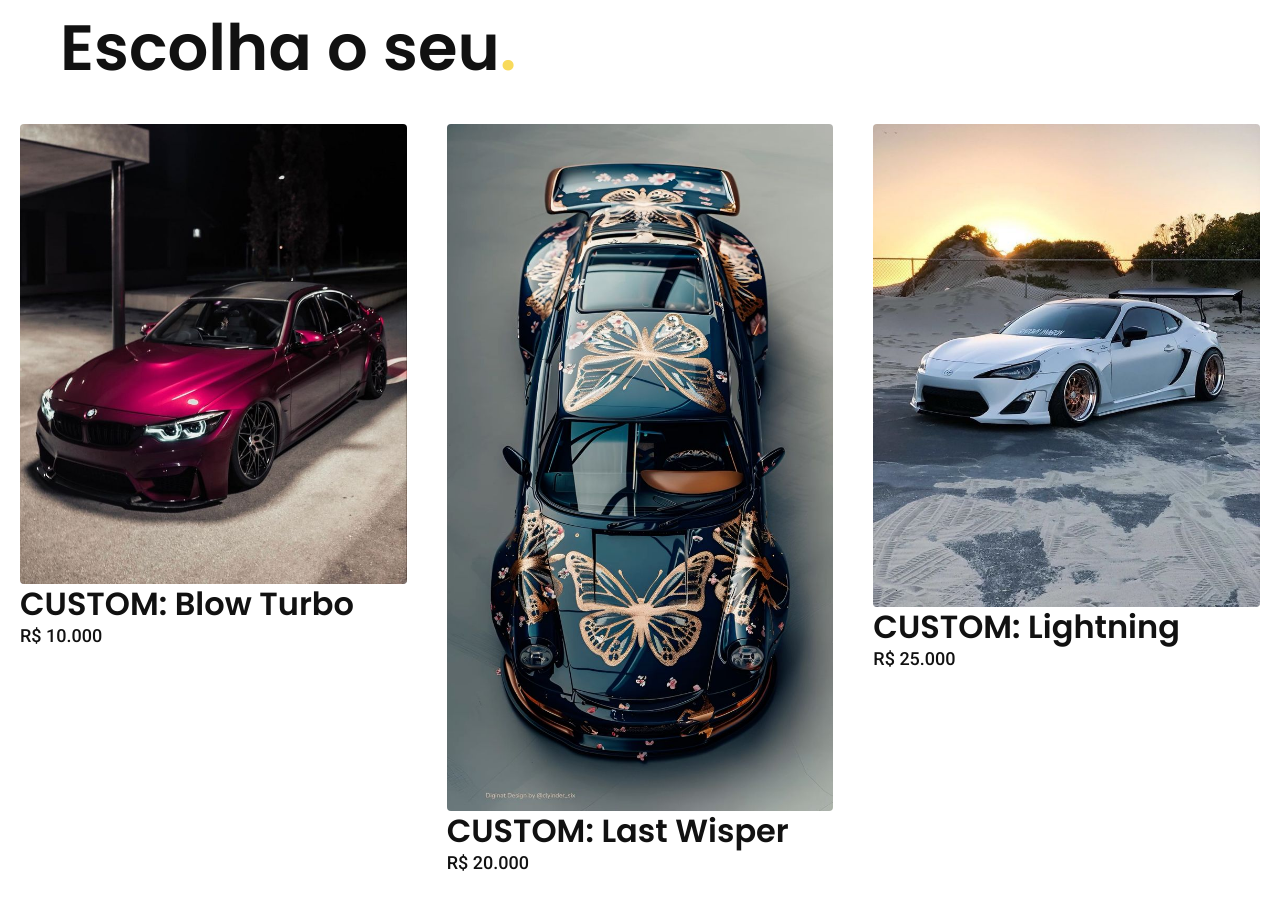
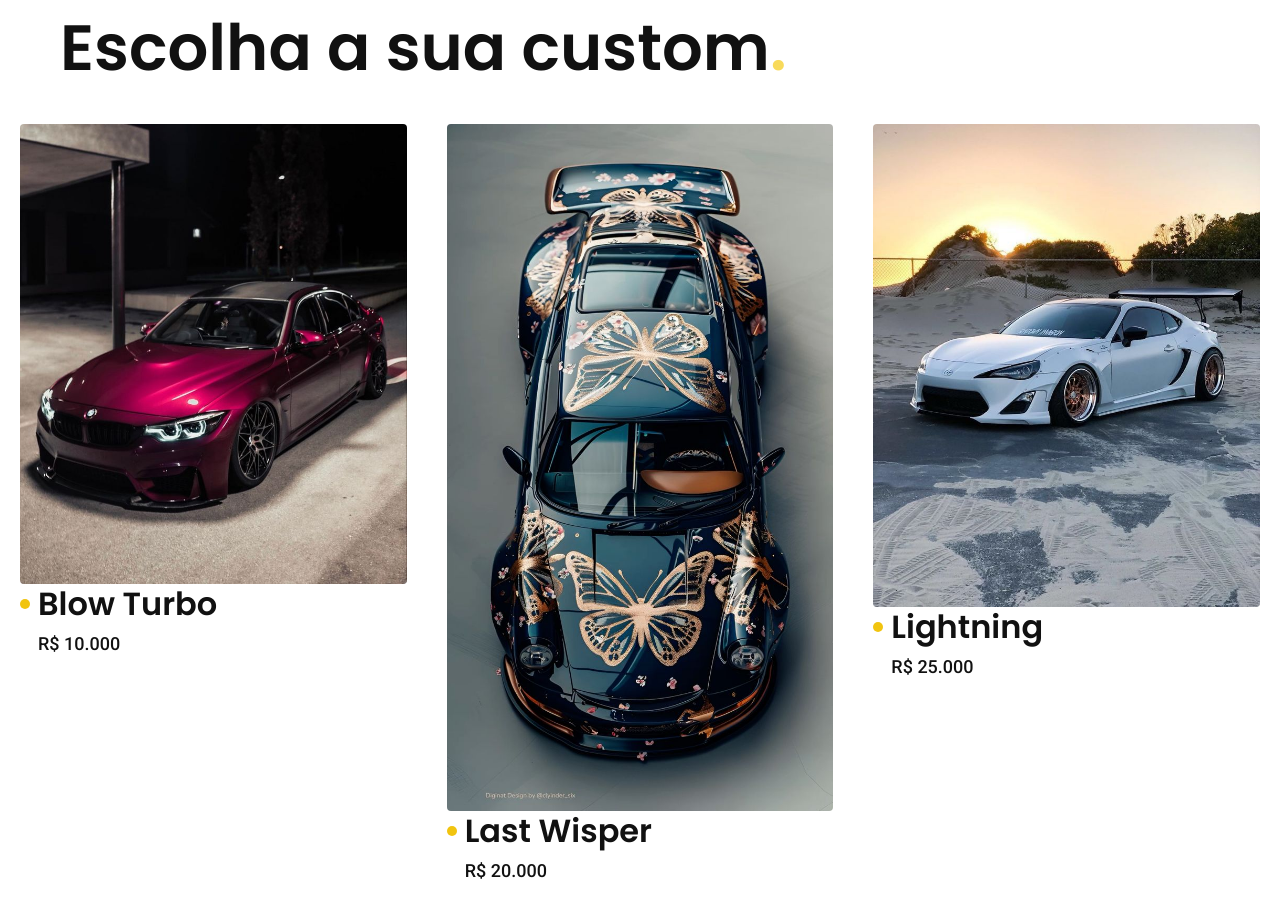
Before and after one commit to danifc123/carcraft, a plain HTML site: page index.html in a window 1280 px wide. Shown: the part 757-1674 px from the top of the page. Drawn offline with Linux system fonts and the light colour scheme.

Commit message:
adicionando animaçao em lista

```diff
--- a/css/carros/carros-listas.css
+++ b/css/carros/carros-listas.css
@@ -12,6 +12,27 @@
   margin-left: auto;
   margin-right: auto;
 }
+.carros-lista h3 {
+  margin-bottom: 8px;
+  display: flex;
+  align-items: center;
+}
+.carros-lista h3::before {
+  content: "";
+  display: inline-block;
+  height: 10px;
+  width: 10px;
+  margin-right: 8px;
+  background-color: var(--cor-p2);
+  border-radius: 100%;
+  transition: width 0.2s;
+}
+.carros-lista a {
+  display: block;
+}
+.carros-lista a:hover h3::before {
+  width: 24px;
+}
 .carros-lista ul {
   display: flex;
   gap: 40px;
@@ -21,13 +42,24 @@
   margin-right: auto;
 }
 
+.carros-lista li span {
+  padding-left: 18px;
+}
+
 .tamanho-porcshe-fotos {
   max-width: 330px;
 }
 .tamanho-toyota-fotos {
   max-width: 480px;
 }
-
+@media (max-width: 800px) {
+  .carros-lista {
+    padding-bottom: 60px;
+  }
+  .carros-lista ul {
+    gap: 20px;
+  }
+}
 @media (max-width: 1350px) {
   .tamanho-porcshe-fotos,
   .tamanho-toyota-fotos {
--- a/index.html
+++ b/index.html
@@ -46,27 +46,27 @@
 
 
   <article class="carros-lista">
-    <h2 class="font-1-xxl">Escolha o seu<span class="cor-p1">.</span></h2>
+    <h2 class="font-1-xxl">Escolha a sua custom<span class="cor-p1">.</span></h2>
 
     <ul>
       <li>
         <a href="./carros/blow-turbo.html">
           <img src="/img/carros-lista/BMW.jfif" alt="BMW roxa">
-          <h3 class="font-1-xl">CUSTOM: Blow Turbo</h3>
+          <h3 class="font-1-xl">Blow Turbo</h3>
           <span class="font-2-m">R$ 10.000</span>
         </a>
       </li>
       <li>
         <a href="./carros/last-wisper.html">
           <img class="tamanho-porcshe-fotos" src="/img/carros-lista/porsche.jfif" alt="Supra">
-          <h3 class="font-1-xl">CUSTOM: Last Wisper</h3>
+          <h3 class="font-1-xl">Last Wisper</h3>
           <span class="font-2-m">R$ 20.000</span>
         </a>
       </li>
       <li>
         <a href="./carros/lightning.html">
           <img class="tamanho-toyota-fotos" src="/img/carros-lista/toyota-lista.jfif" alt="Toyota">
-          <h3 class="font-1-xl">CUSTOM: Lightning</h3>
+          <h3 class="font-1-xl">Lightning</h3>
           <span class="font-2-m">R$ 25.000</span>
         </a>
       </li>
```
